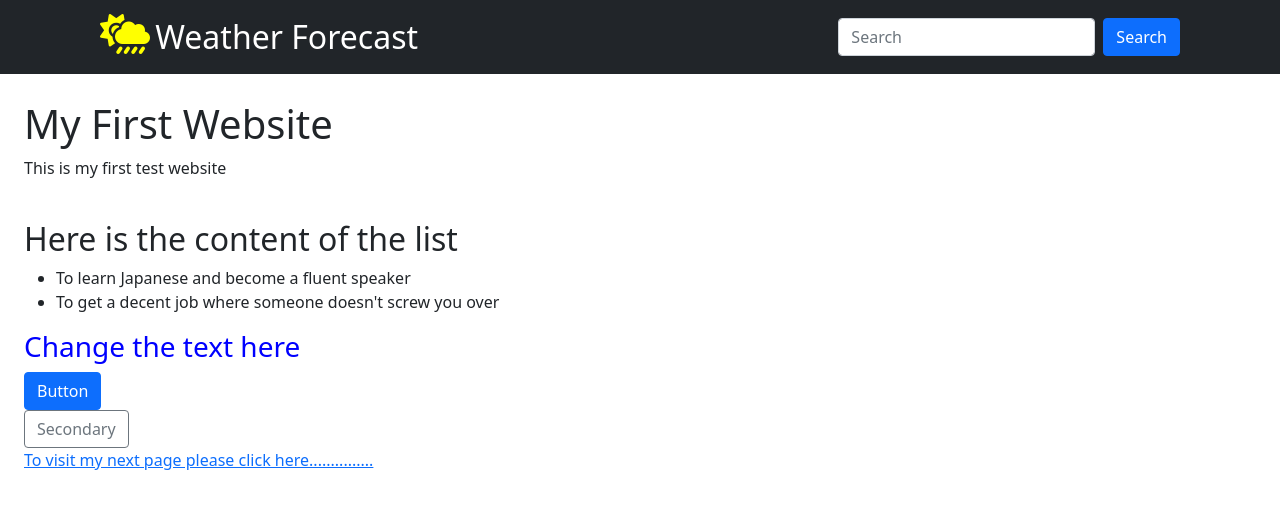
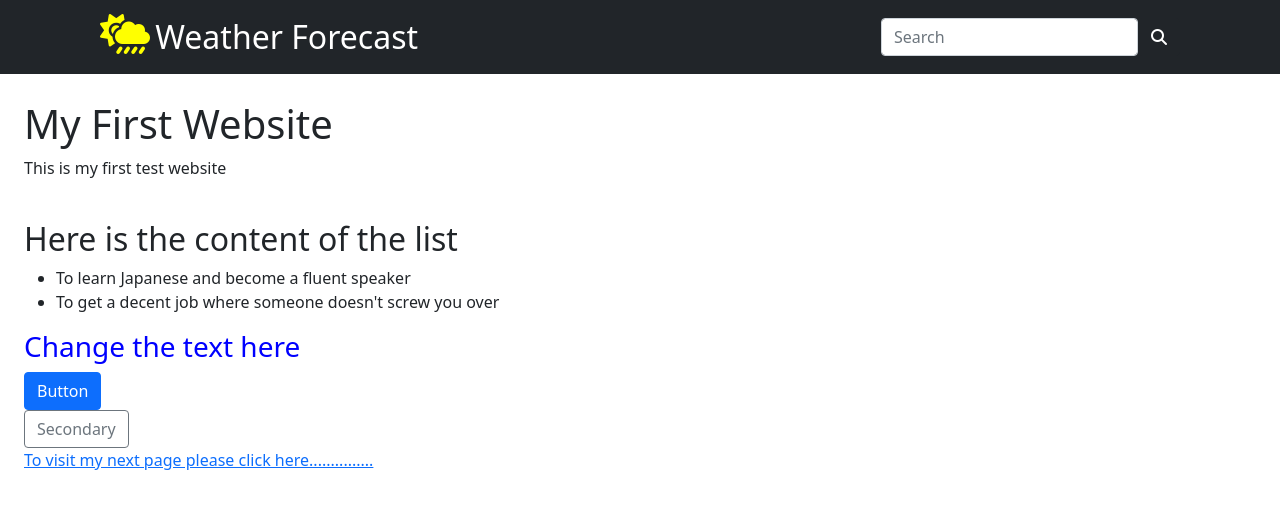
Before and after one commit to bendabin/weatherAppJava, a plain HTML site: page index.html in a window 1280 px wide. Drawn offline with nearby package versions, Linux system fonts and the light colour scheme.

Commit message:
some more styling

```diff
--- a/index.html
+++ b/index.html
@@ -8,13 +8,8 @@
     <link rel="stylesheet" href="styles.css" />
 
     <!-- Font Awesome -->
-    <!-- <script
-    src="https://kit.fontawesome.com/7d6671dfd4.js"
-    crossorigin="anonymous"
-    ></script> -->
+    <!-- <script src="https://kit.fontawesome.com/7d6671dfd4.js" crossorigin="anonymous" ></script> -->
     <script src="https://kit.fontawesome.com/ac29d08e71.js" crossorigin="anonymous"></script>
-
-
 
     <!-- Bootstrap Libaries -->
     <link href="https://cdn.jsdelivr.net/npm/bootstrap@5.0.2/dist/css/bootstrap.min.css" rel="stylesheet"
@@ -35,23 +30,18 @@
             <a class="navbar-brand" href="#"><i class="navbar-icon fa-solid fa-cloud-sun-rain"></i> <span class= "brand-txt">Weather Forecast</span></a>
 
             <!-- Creates an icon menu list inside the navbar, you can add a togglebox later for smartphone, tablet settings -->
-            <ul class="navbar-nav">
+            <!-- <ul class="navbar-nav"> -->
 
-                <form class="d-flex">
-
-                    <input class="form-control me-2" type="search" placeholder="Search" aria-label="Search">
-                    <button class ="btn btn-primary" type="submit">Search</button>
-
-                </form>
+                <!-- Creates a flex box container for form class to enable customisation -->
+            <form class="d-flex">
+                <input class="form-control" type="search" placeholder="Search" aria-label="Search">
+                <button type="button" class="btn btn-dark"><i class="fa-solid fa-magnifying-glass"></i></button>
+            </form>
 
 
-                <li class="nav-item">
 
 
-                </li>
-            </ul>
-
-
+            <!-- </ul>         -->
     </nav>
 
 
```
